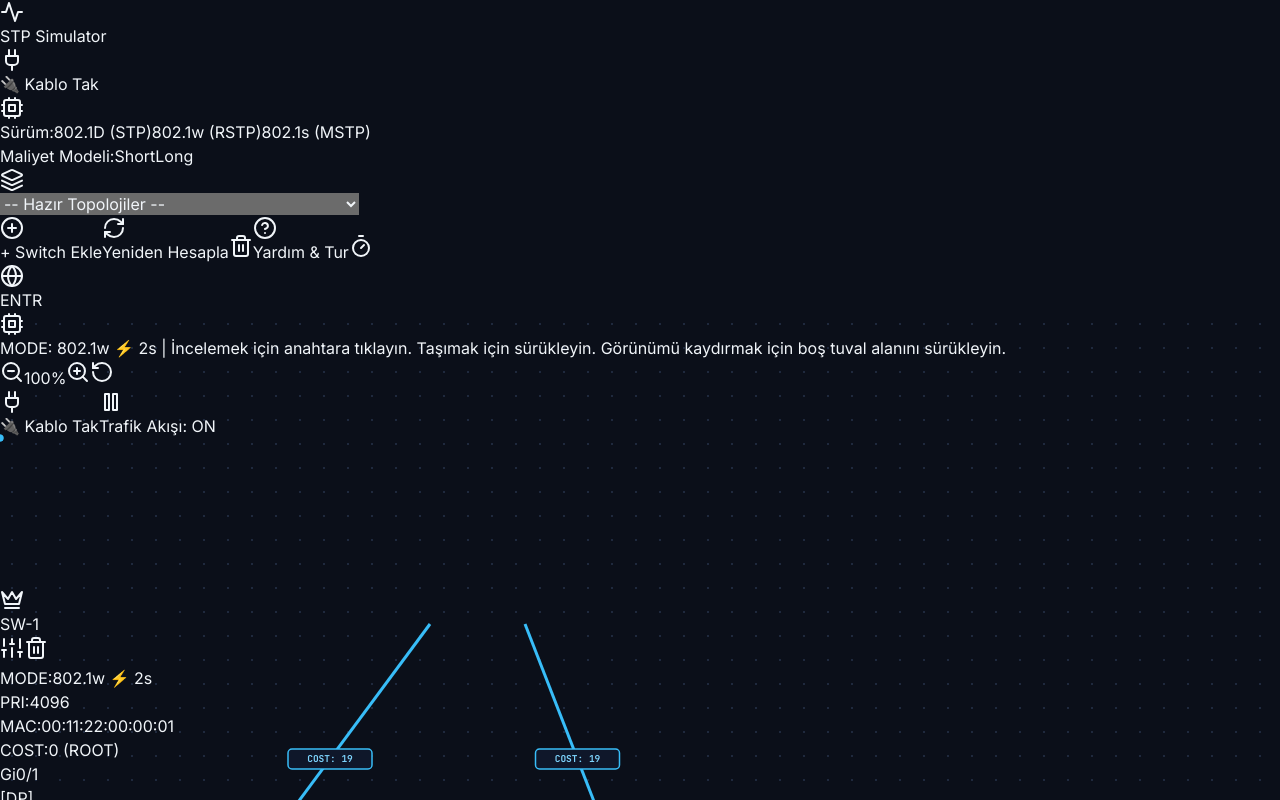
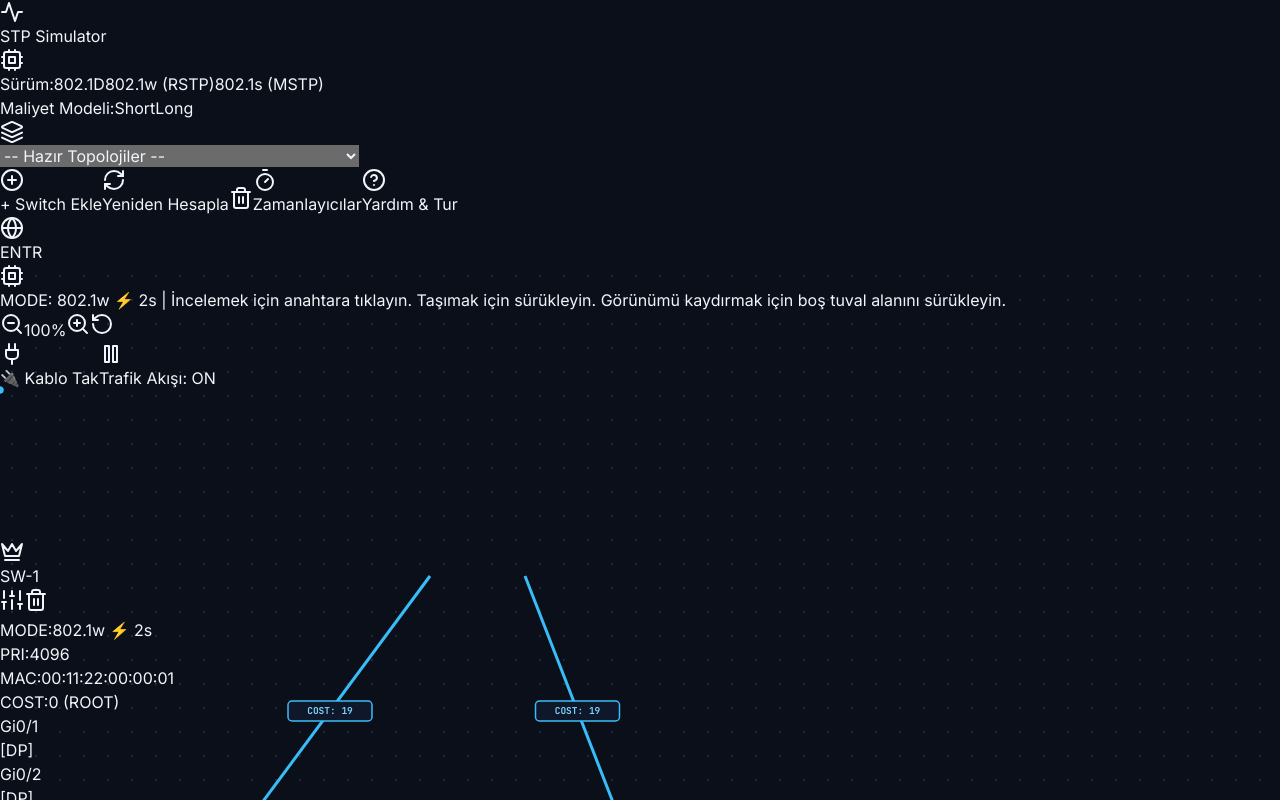
Before and after one commit to furrkanyasar/stp-simulator, a React (Vite) app: page / in a window 1280 px wide. Shown: the top 800 px of the page. Built offline with nearby package versions, Linux system fonts and the light colour scheme.

Commit message:
fix(ui): compact header layout, eliminate horizontal scrollbar, and remove duplicate wiring button

```diff
--- a/src/App.tsx
+++ b/src/App.tsx
@@ -393,8 +393,6 @@ export const App: React.FC = () => {
         onClearCanvas={handleClearCanvas}
         onOpenHelp={() => setIsTourOpen(true)}
         onOpenTimers={() => setIsTimersOpen(true)}
-        wiringMode={wiringMode}
-        setWiringMode={setWiringMode}
       />
 
       <div className="flex-1 flex overflow-hidden">
--- a/src/components/Header.tsx
+++ b/src/components/Header.tsx
@@ -2,7 +2,7 @@ import React from 'react';
 import { STPVersion, CostStandard, Language } from '../core/types';
 import { getTranslation } from '../core/i18n';
 import { PRESET_TOPOLOGIES } from '../core/presets';
-import { Activity, RefreshCw, PlusCircle, Trash2, Globe, Cpu, Layers, Plug, HelpCircle, Timer } from 'lucide-react';
+import { Activity, RefreshCw, PlusCircle, Trash2, Globe, Cpu, Layers, HelpCircle, Timer } from 'lucide-react';
 
 interface HeaderProps {
   stpVersion: STPVersion;
@@ -17,8 +17,6 @@ interface HeaderProps {
   onClearCanvas: () => void;
   onOpenHelp: () => void;
   onOpenTimers: () => void;
-  wiringMode: boolean;
-  setWiringMode: (val: boolean) => void;
 }
 
 export const Header: React.FC<HeaderProps> = ({
@@ -34,69 +32,55 @@ export const Header: React.FC<HeaderProps> = ({
   onClearCanvas,
   onOpenHelp,
   onOpenTimers,
-  wiringMode,
-  setWiringMode,
 }) => {
   const t = getTranslation(lang);
 
-  const versionLabels: Record<STPVersion, string> = {
-    '802.1D': t.stpClassic,
-    '802.1w': t.stpRapid,
-    '802.1s': t.stpMultiple,
-  };
-
   return (
-    <header className="h-[44px] bg-[#0d1322] border-b border-[#1f293d] flex items-center justify-between px-3 shrink-0 select-none text-xs text-slate-200 overflow-x-auto">
+    <header className="h-[44px] bg-[#0d1322] border-b border-[#1f293d] flex items-center justify-between px-3 shrink-0 select-none text-xs text-slate-200 overflow-hidden">
       {/* Brand & Logo */}
-      <div className="flex items-center space-x-2 font-semibold tracking-wider text-cyan-400 shrink-0">
+      <div className="flex items-center space-x-1.5 font-semibold tracking-wider text-cyan-400 shrink-0">
         <div className="p-1 bg-cyan-950/70 border border-cyan-800/80 rounded text-cyan-400">
-          <Activity className="w-4 h-4" />
+          <Activity className="w-3.5 h-3.5" />
         </div>
-        <span className="font-mono text-sm uppercase tracking-widest text-slate-100 font-bold">
+        <span className="font-mono text-xs uppercase tracking-wider text-slate-100 font-bold">
           STP <span className="text-cyan-400 font-normal">Simulator</span>
         </span>
       </div>
 
-      {/* Center Controls with Fixed Dimensions */}
-      <div className="flex items-center space-x-3 shrink-0">
-        {/* Wiring Mode Button */}
-        <button
-          onClick={() => setWiringMode(!wiringMode)}
-          className={`flex items-center space-x-1.5 px-2.5 py-1 h-7 rounded font-mono text-[11px] border transition-all shrink-0 ${
-            wiringMode
-              ? 'bg-amber-500 text-slate-950 font-bold border-amber-400 ring-2 ring-amber-400/50 animate-pulse'
-              : 'bg-[#111827] text-slate-300 border-[#1f293d] hover:border-slate-500'
-          }`}
-        >
-          <Plug className="w-3.5 h-3.5" />
-          <span>{wiringMode ? t.wiringModeOn : t.wiringModeOff}</span>
-        </button>
-
-        {/* STP Version Selector with Explicit Protocol Names */}
-        <div id="tour-step-version" className="flex items-center space-x-1 bg-[#111827] border border-[#1f293d] px-2 py-1 h-7 rounded shrink-0">
-          <Cpu className="w-3.5 h-3.5 text-slate-400 mr-1" />
-          <span className="text-[#94a3b8] font-mono mr-1 text-[11px]">{t.version}:</span>
-          {(['802.1D', '802.1w', '802.1s'] as STPVersion[]).map((ver) => (
+      {/* Center Controls with Compact Spacing */}
+      <div className="flex items-center space-x-1.5 shrink-0">
+        {/* STP Version Selector */}
+        <div id="tour-step-version" className="flex items-center space-x-1 bg-[#111827] border border-[#1f293d] px-1.5 py-0.5 h-7 rounded shrink-0">
+          <Cpu className="w-3 h-3 text-slate-400 mr-0.5" />
+          <span className="text-slate-400 font-mono text-[10px] mr-0.5">{t.version}:</span>
+          {(
+            [
+              { ver: '802.1D', label: '802.1D', title: t.stpClassic },
+              { ver: '802.1w', label: '802.1w (RSTP)', title: t.stpRapid },
+              { ver: '802.1s', label: '802.1s (MSTP)', title: t.stpMultiple },
+            ] as const
+          ).map(({ ver, label, title }) => (
             <button
               key={ver}
               onClick={() => setStpVersion(ver)}
-              className={`px-2 py-0.5 rounded font-mono text-[11px] h-5 flex items-center transition-colors shrink-0 ${
+              title={title}
+              className={`px-1.5 py-0.5 rounded font-mono text-[10px] h-5 flex items-center transition-colors shrink-0 ${
                 stpVersion === ver
                   ? 'bg-cyan-600 text-white font-bold shadow-sm'
                   : 'text-slate-400 hover:text-slate-200 hover:bg-[#1e293b]'
               }`}
             >
-              {versionLabels[ver]}
+              {label}
             </button>
           ))}
         </div>
 
         {/* Cost Standard Toggle */}
-        <div className="flex items-center space-x-1 bg-[#111827] border border-[#1f293d] px-2 py-1 h-7 rounded shrink-0">
-          <span className="text-[#94a3b8] font-mono mr-1 text-[11px]">{t.costStandard}:</span>
+        <div className="flex items-center space-x-0.5 bg-[#111827] border border-[#1f293d] px-1.5 py-0.5 h-7 rounded shrink-0">
+          <span className="text-slate-400 font-mono text-[10px] mr-1">{t.costStandard}:</span>
           <button
             onClick={() => setCostStandard('short')}
-            className={`px-2 py-0.5 rounded font-mono text-[11px] h-5 flex items-center transition-colors shrink-0 ${
+            className={`px-1.5 py-0.5 rounded font-mono text-[10px] h-5 flex items-center transition-colors shrink-0 ${
               costStandard === 'short'
                 ? 'bg-indigo-600 text-white font-semibold'
                 : 'text-slate-400 hover:text-slate-200 hover:bg-[#1e293b]'
@@ -106,7 +90,7 @@ export const Header: React.FC<HeaderProps> = ({
           </button>
           <button
             onClick={() => setCostStandard('long')}
-            className={`px-2 py-0.5 rounded font-mono text-[11px] h-5 flex items-center transition-colors shrink-0 ${
+            className={`px-1.5 py-0.5 rounded font-mono text-[10px] h-5 flex items-center transition-colors shrink-0 ${
               costStandard === 'long'
                 ? 'bg-indigo-600 text-white font-semibold'
                 : 'text-slate-400 hover:text-slate-200 hover:bg-[#1e293b]'
@@ -117,14 +101,14 @@ export const Header: React.FC<HeaderProps> = ({
         </div>
 
         {/* Presets Selector */}
-        <div className="flex items-center space-x-1 bg-[#111827] border border-[#1f293d] px-2 py-1 h-7 rounded shrink-0">
-          <Layers className="w-3.5 h-3.5 text-slate-400 mr-1" />
+        <div className="flex items-center space-x-1 bg-[#111827] border border-[#1f293d] px-1.5 py-0.5 h-7 rounded shrink-0">
+          <Layers className="w-3 h-3 text-slate-400" />
           <select
             onChange={(e) => {
               if (e.target.value) onSelectPreset(e.target.value);
             }}
             defaultValue=""
-            className="bg-transparent text-slate-200 font-mono text-[11px] focus:outline-none cursor-pointer h-5"
+            className="bg-transparent text-slate-200 font-mono text-[10px] focus:outline-none cursor-pointer h-5 max-w-[130px]"
           >
             <option value="" disabled>
               -- {t.presetTopologies} --
@@ -139,11 +123,11 @@ export const Header: React.FC<HeaderProps> = ({
       </div>
 
       {/* Right Actions */}
-      <div className="flex items-center space-x-2 shrink-0">
+      <div className="flex items-center space-x-1.5 shrink-0">
         <button
           id="tour-step-add-switch"
           onClick={onAddSwitch}
-          className="flex items-center space-x-1 px-2.5 py-1 h-7 bg-emerald-600/80 hover:bg-emerald-600 text-emerald-50 rounded border border-emerald-500/50 font-medium transition-all text-[11px] shrink-0"
+          className="flex items-center space-x-1 px-2 py-0.5 h-7 bg-emerald-600/80 hover:bg-emerald-600 text-emerald-50 rounded border border-emerald-500/50 font-medium transition-all text-[11px] shrink-0"
           title={t.addSwitch}
         >
           <PlusCircle className="w-3.5 h-3.5" />
@@ -152,7 +136,7 @@ export const Header: React.FC<HeaderProps> = ({
 
         <button
           onClick={onRecalculate}
-          className="flex items-center space-x-1 px-2.5 py-1 h-7 bg-cyan-600 hover:bg-cyan-500 text-white rounded border border-cyan-400/50 font-medium transition-all text-[11px] shrink-0"
+          className="flex items-center space-x-1 px-2 py-0.5 h-7 bg-cyan-600 hover:bg-cyan-500 text-white rounded border border-cyan-400/50 font-medium transition-all text-[11px] shrink-0"
           title={t.recalculate}
         >
           <RefreshCw className="w-3.5 h-3.5" />
@@ -167,26 +151,28 @@ export const Header: React.FC<HeaderProps> = ({
           <Trash2 className="w-3.5 h-3.5" />
         </button>
 
+        <button
+          onClick={onOpenTimers}
+          className="flex items-center space-x-1 px-2 py-0.5 h-7 bg-violet-600/80 hover:bg-violet-600 text-violet-50 rounded border border-violet-500/50 font-medium transition-all text-[11px] shrink-0"
+          title={lang === 'tr' ? 'STP Zamanlayıcıları' : 'STP Timers'}
+        >
+          <Timer className="w-3.5 h-3.5" />
+          <span>{lang === 'tr' ? 'Zamanlayıcılar' : 'Timers'}</span>
+        </button>
+
         {/* Help & Interactive Tour Button */}
         <button
           onClick={onOpenHelp}
-          className="flex items-center space-x-1 px-2.5 py-1 h-7 bg-amber-500/90 hover:bg-amber-500 text-slate-950 rounded border border-amber-400 font-bold transition-all text-[11px] shrink-0"
+          className="flex items-center space-x-1 px-2 py-0.5 h-7 bg-amber-500/90 hover:bg-amber-500 text-slate-950 rounded border border-amber-400 font-bold transition-all text-[11px] shrink-0"
           title={t.helpButton}
         >
           <HelpCircle className="w-3.5 h-3.5" />
           <span>{t.helpButton}</span>
         </button>
 
-        <button
-          onClick={onOpenTimers}
-          className="flex items-center space-x-1 px-2 py-1 h-7 bg-violet-600/80 hover:bg-violet-600 text-violet-50 rounded border border-violet-500/50 font-medium transition-all text-[11px] shrink-0"
-          title={lang === 'tr' ? 'STP Zamanlayıcıları' : 'STP Timers'}
-        >
-          <Timer className="w-3.5 h-3.5" />
-        </button>
-
-        <div className="flex items-center bg-[#111827] border border-[#1f293d] rounded p-0.5 h-7 shrink-0 ml-1">
-          <Globe className="w-3 h-3 text-slate-400 ml-1 mr-1" />
+        {/* Language Selector */}
+        <div className="flex items-center bg-[#111827] border border-[#1f293d] rounded p-0.5 h-7 shrink-0">
+          <Globe className="w-3 h-3 text-slate-400 ml-0.5 mr-0.5" />
           <button
             onClick={() => setLang('en')}
             className={`px-1.5 py-0.5 rounded text-[10px] font-mono h-5 flex items-center ${
```
Also changed, not shown: app.html (+22 -25 lines).
